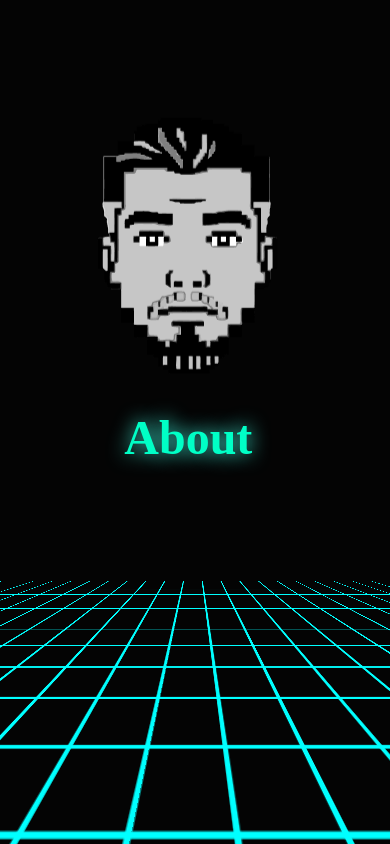
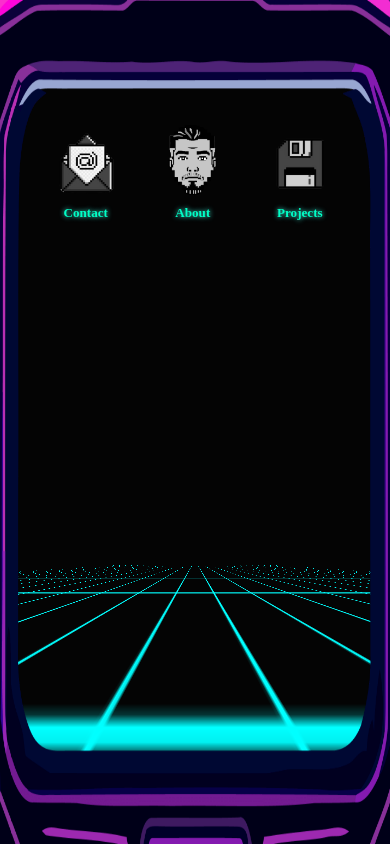
Before and after one commit to badziej12/portfolio-neon, a Next.js app: page / in a window 390 px wide. Built offline with nearby package versions, Linux system fonts and the light colour scheme; a web font is replaced by a local one.

Commit message:
Project section mobile optimalization
Changes made:
 - Made project section RWD

```diff
--- a/src/styles/component/gameboy-component.scss
+++ b/src/styles/component/gameboy-component.scss
@@ -1,3 +1,5 @@
+@import "../mixins.scss";
+
 .gameboy-component {
   position: relative;
   display: flex;
@@ -5,11 +7,11 @@
 
   &__background {
     position: absolute;
-    width: 100%;
-    height: 40%;
-    perspective: 16rem;
+    width: 70%;
+    height: 20%;
+    perspective: 10rem;
     left: 50%;
-    transform: translate(-50%, 100%);
+    transform: translate(-50%, 235%);
     overflow: hidden;
 
 
@@ -18,8 +20,9 @@
       display: block;
       width: 200%;
       height: 100%;
-      background-image: url("~/public/assets/images/grid-bg-2.svg");
+      background-image: url("~/public/assets/images/grid-bg-2.png");
       background-repeat: repeat-x;
+      background-size: 100%;
       animation: moveBg 300s infinite linear, slideInBg 8s 2s forwards;
       transform: rotateX(35deg) translate(-25%, 100%);
     }
@@ -48,6 +51,10 @@
     position: relative;
     width: 335.1rem;
     height: 335.1rem;
+
+    @include media-xl {
+      height: 300vh;
+    }
 
   }
 
--- a/src/styles/component/gameboy-screen.scss
+++ b/src/styles/component/gameboy-screen.scss
@@ -1,3 +1,5 @@
+@import "../mixins.scss";
+
 .gameboy-screen {
     position: absolute;
     z-index: 3;
@@ -6,8 +8,12 @@
     transform: translate(-50%, -50%);
     width: 136.8rem;
     aspect-ratio: 318.72/212.6;
-    perspective: 70px;
     overflow: hidden;
+
+    @include media-xl {
+        aspect-ratio: unset;
+        height: 80vh;
+    }
 
     &__content {
         position: relative;
@@ -15,6 +21,7 @@
         display: flex;
         flex-direction: column;
         height: 100%;
-        padding: 96px;
+        padding: 9.6rem;
+        overflow-y: scroll;
     }
 }
--- a/src/styles/component/main-menu-item.scss
+++ b/src/styles/component/main-menu-item.scss
@@ -5,6 +5,8 @@
     img {
         filter: grayscale(100%);
         image-rendering: crisp-edges;
+        width: 30rem;
+        height: 30rem;
     }
 
     h2 {
--- a/src/styles/component/projects-section-item.scss
+++ b/src/styles/component/projects-section-item.scss
@@ -1,3 +1,5 @@
+@import "../mixins.scss";
+
 .projects-section-item {
     $projects-item-count: 2;
 
@@ -37,18 +39,42 @@
         display: flex;
         justify-content: center;
         align-items: center;
-        min-width: 12rem;
-        width: 12rem;
+        min-width: 14rem;
+        width: 14rem;
+        height: 14rem;
         background-image: url("~/public/assets/images/projects/project-box.svg");
         background-repeat: no-repeat;
         background-size: contain;
-        aspect-ratio: 1/1;
 
         img {
             position: relative;
             height: 70%;
             width: 70%;
             filter: drop-shadow(0 0 .5rem #FFFFFF40);
+        }
+
+        @include media-xl {
+            min-width: 16rem;
+            width: 16rem;
+            height: 16rem;
+        }
+
+        @include media-lg {
+            min-width: 20rem;
+            width: 20rem;
+            height: 20rem;
+        }
+
+        @include media-md {
+            min-width: 26rem;
+            width: 26rem;
+            height: 26rem;
+        }
+
+        @include media-sm {
+            min-width: 30rem;
+            width: 30rem;
+            height: 30rem;
         }
     }
 
@@ -73,6 +99,14 @@
             box-shadow: none;
             animation: showBoxShadow .4s forwards;
             animation-delay: 1s;
+
+            @include media-md {
+                height: 42rem;
+            }
+
+            @include media-sm {
+                height: 80rem;
+            }
 
             &::after {
                 content: "";
@@ -130,6 +164,46 @@
                 width: 1rem;
                 transform: rotate(180deg);
             }
+
+            @include media-md {
+                &--up-left-corner {
+                    top: 1.6rem;
+                    left: 1.6rem;
+                    width: 2.4rem;
+                }
+
+                &--down-left-corner {
+                    bottom: 1.6rem;
+                    left: 1.6rem;
+                    width: 1.2rem;
+                }
+
+                &--right-corner {
+                    top : 1.6rem;
+                    right: 1.6rem;
+                    width: 1.2rem;
+                }
+            }
+
+            @include media-sm {
+                &--up-left-corner {
+                    top: 2rem;
+                    left: 2rem;
+                    width: 3rem;
+                }
+
+                &--down-left-corner {
+                    bottom: 2rem;
+                    left: 2rem;
+                    width: 1.5rem;
+                }
+
+                &--right-corner {
+                    top : 2rem;
+                    right: 2rem;
+                    width: 1.5rem;
+                }
+            }
         }
     }
 
@@ -180,11 +254,59 @@
         h2 {
             font-size: 2.8rem;
             font-weight: 400;
+            margin-bottom: 1rem;
+            padding-bottom: .5rem;
+            border-bottom: .2rem solid #00A0A0;
         }
 
         p {
             font-size: 1.6rem;
             font-weight: 300;
+        }
+
+        @include media-xl {
+            h2 {
+                font-size: 3.2rem;
+            }
+
+            p {
+                font-size: 2rem;
+            }
+        }
+
+        @include media-lg {
+            h2 {
+                font-size: 4rem;
+                border-width: .4rem;
+            }
+
+            p {
+                font-size: 2.8rem;
+            }
+        }
+
+        @include media-md {
+            padding: 2rem 5.4rem;
+
+            h2 {
+                font-size: 6.8rem;
+            }
+
+            p {
+                font-size: 4.8rem;
+            }
+        }
+
+        @include media-sm {
+            padding: 3rem 6.4rem;
+
+            h2 {
+                font-size: 8.8rem;
+            }
+
+            p {
+                font-size: 6.8rem;
+            }
         }
     }
 }
--- a/src/styles/component/projects-section.scss
+++ b/src/styles/component/projects-section.scss
@@ -1,12 +1,22 @@
+@import "../mixins.scss";
+
 .projects-section {
     position: relative;
     padding: 3.2rem;
-    padding-top: 10rem;
+    padding-top: 20rem;
 
     &__content {
         display: flex;
         flex-direction: column;
         gap: 3.2rem;
+
+        @include media-md {
+            gap: 10rem;
+        }
+
+        @include media-sm {
+            gap: 12rem;
+        }
     }
 
     .exit-button {
--- a/src/styles/globals.css
+++ b/src/styles/globals.css
@@ -3,7 +3,6 @@
 
 html {
   font-family: "Jersey 10", serif;
-  font-size: 10px;
 }
 
 html,
--- a/src/styles/main.scss
+++ b/src/styles/main.scss
@@ -1,6 +1,14 @@
 @import "vendor/flexboxgrid";
 @import "variables";
-@import "screen-sizing";
+@import "mixins";
+
+html {
+  font-size: 10px;
+
+  @include media-xxl {
+    font-size: .7vw;
+  }
+}
 
 body {
   background-color: var(--page-background);
--- /dev/null
+++ b/src/styles/mixins.scss
@@ -0,0 +1,31 @@
+@import 'screen-sizing';
+
+@mixin media-sm {
+  @media screen and (max-width: $screen-sm - 1) {
+    @content;
+  }
+}
+
+@mixin media-md {
+  @media screen and (max-width: $screen-md - 1) {
+    @content;
+  }
+}
+
+@mixin media-lg {
+  @media screen and (max-width: $screen-lg - 1) {
+    @content;
+  }
+}
+
+@mixin media-xl {
+  @media screen and (max-width: $screen-xl - 1) {
+    @content;
+  }
+}
+
+@mixin media-xxl {
+  @media screen and (max-width: $screen-xxl - 1) {
+    @content;
+  }
+}
```
Also changed, not shown: public/assets/images/grid-bg-2.png (added).
